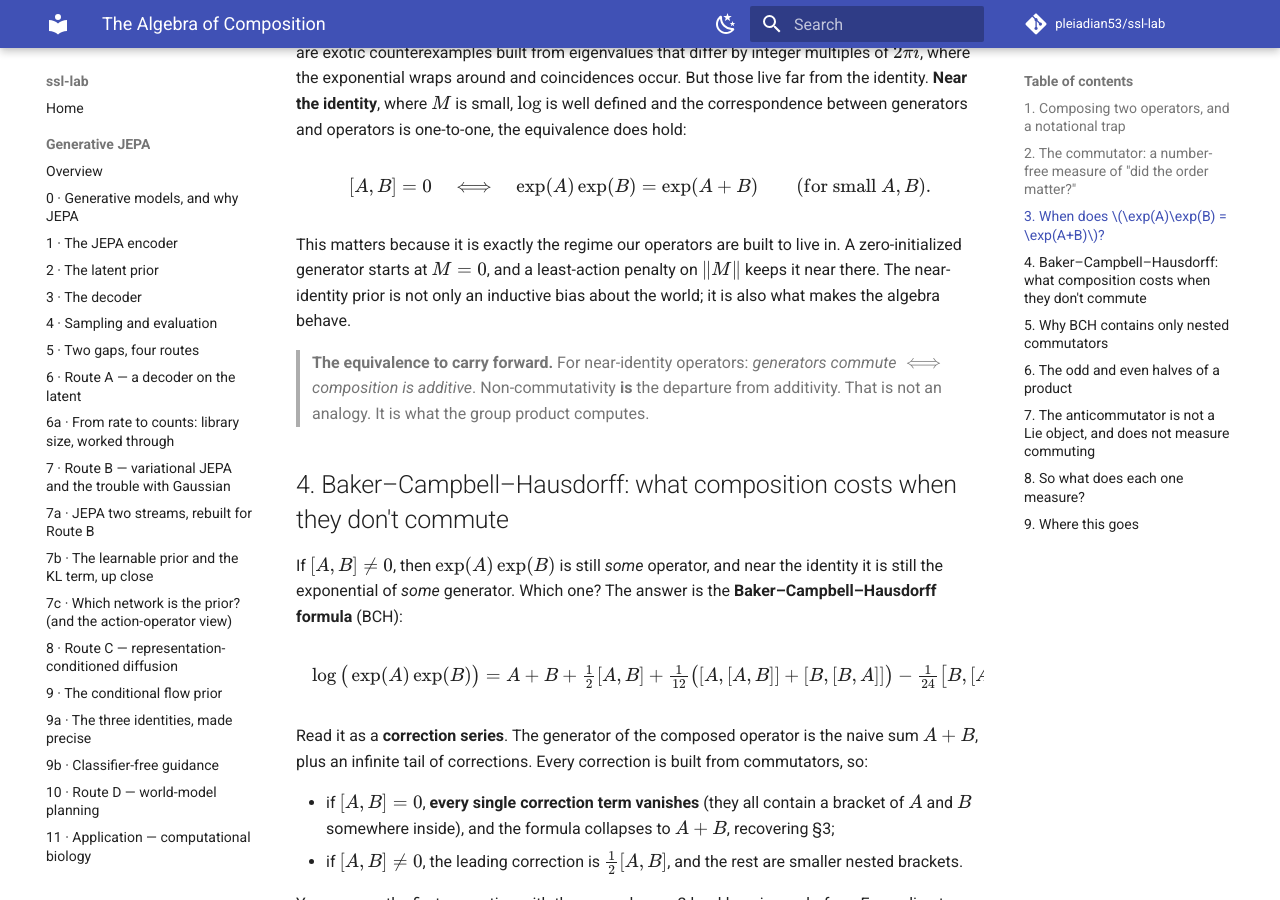
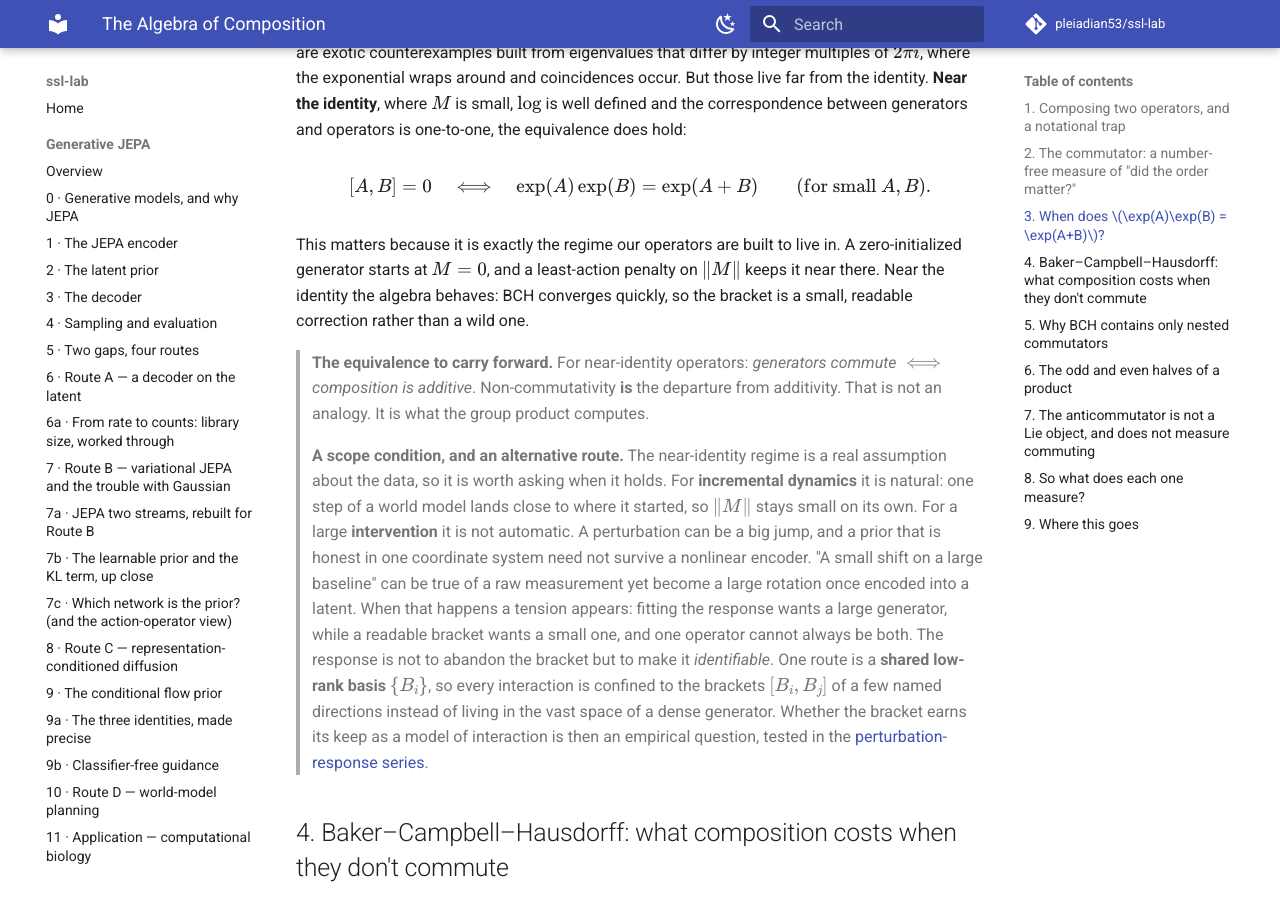
Before and after one commit to pleiadian53/ssl-lab, an MkDocs documentation site: the page built from docs/action_operator/03-the-algebra-of-composition.md, in a window 1280 px wide and 900 px high, scrolled down 2339 px. Built offline with MkDocs 1.6.1 and Material for MkDocs 9.7.7, drawn with Linux system fonts in a browser that asks for light colours; comment, search, counter and statistics services are not loaded; some of the changed text lies outside the part shown.

Commit message:
docs(action-operator): scope the near-identity prior, and stop asserting the bracket
Chapter 3 presented the near-identity regime as simply true of our operators, which the perturbation
rounds refuted. It is an assumption about the DATA, and the two settings come apart. For incremental
dynamics it is natural, since one step of a world model lands close to where it started and ||M|| stays
small on its own. For a large intervention it does not follow. A perturbation can be a big jump, and a
prior that is honest in one coordinate system need not survive a nonlinear encoder: "a small shift on a
large baseline" can be true of a raw measurement and become a large rotation once encoded. That is
exactly what happened here.

The tension is then explicit. Fitting the response wants a large generator, a readable bracket wants a
small one, and one operator cannot always be both. The response is not to abandon the bracket but to
make it IDENTIFIABLE, and the shared low-rank basis is named as the route, confining every interaction
to the brackets of a few named directions instead of the vast space of a dense generator.

Section 8's closing claim is hedged to match. The bracket is a CANDIDATE mechanism, readable as a small
correction only while the operators stay near the identity and the bracket is identifiable from the
data, so whether it predicts a real interaction is something to measure rather than assume. Points at
the results ledger, where it was measured and did not.

```diff
--- a/docs/action_operator/03-the-algebra-of-composition.md
+++ b/docs/action_operator/03-the-algebra-of-composition.md
@@ -58,9 +58,11 @@ which equals $A^2 + 2AB + B^2$ **only when** $AB = BA$. So the binomial theorem,
 
 $$[A, B] = 0 \quad \Longleftrightarrow \quad \exp(A)\exp(B) = \exp(A+B) \qquad \text{(for small } A, B\text{)}.$$
 
-This matters because it is exactly the regime our operators are built to live in. A zero-initialized generator starts at $M = 0$, and a least-action penalty on $\lVert M \rVert$ keeps it near there. The near-identity prior is not only an inductive bias about the world; it is also what makes the algebra behave.
+This matters because it is exactly the regime our operators are built to live in. A zero-initialized generator starts at $M = 0$, and a least-action penalty on $\lVert M \rVert$ keeps it near there. Near the identity the algebra behaves: BCH converges quickly, so the bracket is a small, readable correction rather than a wild one.
 
 > **The equivalence to carry forward.** For near-identity operators: *generators commute* $\iff$ *composition is additive*. Non-commutativity **is** the departure from additivity. That is not an analogy. It is what the group product computes.
+
+> **A scope condition, and an alternative route.** The near-identity regime is a real assumption about the data, so it is worth asking when it holds. For **incremental dynamics** it is natural: one step of a world model lands close to where it started, so $\lVert M \rVert$ stays small on its own. For a large **intervention** it is not automatic. A perturbation can be a big jump, and a prior that is honest in one coordinate system need not survive a nonlinear encoder. "A small shift on a large baseline" can be true of a raw measurement yet become a large rotation once encoded into a latent. When that happens a tension appears: fitting the response wants a large generator, while a readable bracket wants a small one, and one operator cannot always be both. The response is not to abandon the bracket but to make it *identifiable*. One route is a **shared low-rank basis** $\{B_i\}$, so every interaction is confined to the brackets $[B_i, B_j]$ of a few named directions instead of living in the vast space of a dense generator. Whether the bracket earns its keep as a model of interaction is then an empirical question, tested in the [perturbation-response series](../../examples/perturbation_response/docs/conditional-flow-jepa/results-ledger.md).
 
 ## 4. Baker–Campbell–Hausdorff: what composition costs when they don't commute
 
@@ -180,7 +182,7 @@ Three consequences carry into the rest of the corpus.
 
 **Composition is one clean object.** Repeating a single operator is $\exp(M)^k = \exp(kM)$, one matrix rather than $k$ stacked network calls, which is the gallery's point about rollout. Composing *different* operators is $\exp(M_2)\exp(M_1)$, and BCH says the generator is $M_1 + M_2$ plus bracket corrections. Summing the generators inside one exponential, $\exp(M_1 + M_2)$, is the **commutative approximation**: correct when the operators commute, and wrong by the bracket series when they do not. Any model that aggregates a sequence of interventions by summing their coefficients has silently assumed they all commute.
 
-**Non-commutativity is a modeling resource, not an obstacle.** The bracket is the one place an operator model can put an *interaction* between two interventions without adding a single parameter. It is a consequence of the two individual generators, not extra information fit from the pair.
+**Non-commutativity is a modeling resource, not an obstacle.** The bracket is the one place an operator model can put an *interaction* between two interventions without adding a single parameter. It is a consequence of the two individual generators, not extra information fit from the pair. Treat it as a *candidate* mechanism, though: it reads as a clean, small correction only while the operators stay near the identity (§3) and the bracket is identifiable from the data, so whether it predicts a real interaction is something to measure, not assume.
 
 **Symmetry decides what you can see.** A sequential experiment can observe the odd half. A simultaneous one cannot, and must be modeled with a swap-symmetric composition. Getting that right is not tidiness; it is the difference between a model that can be identified from your data and one that cannot.
 
```
